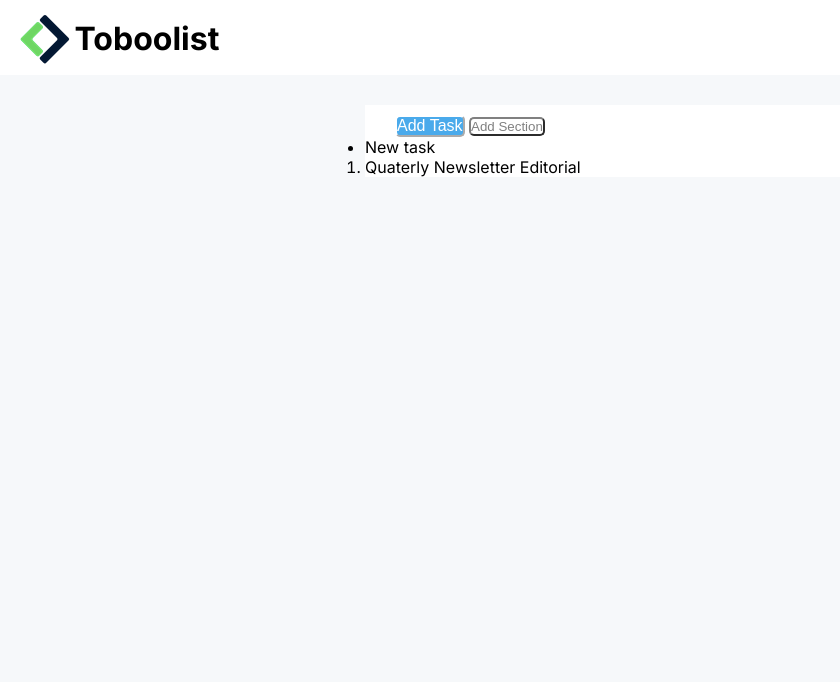
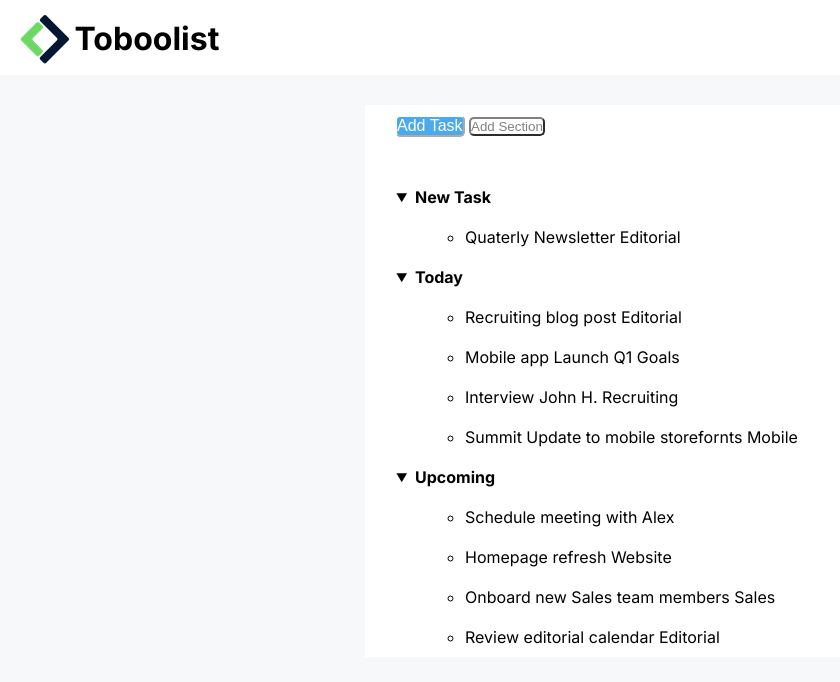
Before and after one commit to mattiamion91/html-css-toboolist, a plain HTML site: page index.html in a window 1280 px wide. Shown: the whole page, without its empty margins (0-840 px from the left). Drawn offline with Linux system fonts and the light colour scheme.

Commit message:
feat: continuing u-list section

```diff
--- a/index.html
+++ b/index.html
@@ -16,7 +16,7 @@
 <body>
     <!--logo-and-title-->
     <header>
-        <div class="header-bar" class="wrapper">
+        <div class="header-bar wrapper">
             <img class="logo" src="./img/logo-trasparente.png" alt="logo">
             <h1 class="header-title">Toboolist</h1>
         </div>
@@ -31,15 +31,34 @@
             </section>
             <!--un-ordered-list-->
             <section class="main-list">
-                <ul>
+                <ul class="custom-bullet-down">
                     <li>
-                        New task
-                        <ol>
-                            <li>
-                                Quaterly Newsletter Editorial
-                            </li>
-                        </ol>
-
+                        <strong class="title-main-list">New Task</strong>
+                        <ul class="secondary-list">
+                            <li class="custom-bullet-check">Quaterly Newsletter <span class="editorial">Editorial</span></li>
+                        </ul>
+                    </li>
+                </ul>
+                <ul class="custom-bullet-down">
+                    <li>
+                        <strong class="title-main-list">Today</strong>
+                        <ul class="secondary-list">
+                            <li class="custom-bullet-check">Recruiting blog post <span class="editorial">Editorial</span></li>
+                            <li class="custom-bullet-check">Mobile app Launch Q1 Goals</li>
+                            <li calss="custom-buller-cross">Interview John H. Recruiting</li>
+                            <li class="custom-bullet-check">Summit Update to mobile storefornts Mobile</li>
+                        </ul>
+                    </li>
+                </ul>
+                <ul class="custom-bullet-down">
+                    <li class="custom-bullet-check">
+                        <strong class="title-main-list">Upcoming</strong>
+                        <ul class="secondary-list">
+                            <li calss="custom-buller-cross">Schedule meeting with Alex</li>
+                            <li class="custom-bullet-check">Homepage refresh Website</li>
+                            <li class="custom-bullet-check">Onboard new Sales team members Sales</li>
+                            <li class="custom-bullet-check">Review editorial calendar <span class="editorial">Editorial</span></li>
+                        </ul>
                     </li>
                 </ul>
 
--- a/styles/styles.css
+++ b/styles/styles.css
@@ -62,3 +62,32 @@ body {
 }
 
 /*un-ordered-list rules*/
+
+.main-list {
+    padding-left: 50px;
+    padding-top: 40px;
+    line-height: 40px;
+}
+
+.custom-bullet-down {
+    list-style-type: disclosure-open;
+}
+
+.secondary-list {
+    padding-left: 50px;
+}
+
+.custom-bullet-check {
+    list-style-type:;
+
+}
+
+.custom-bullet-cross {
+
+}
+
+span .editorial {
+    background-color: rgb(75, 169, 230);
+    font-size: 1px;
+    border-radius: 5px;
+}
```
